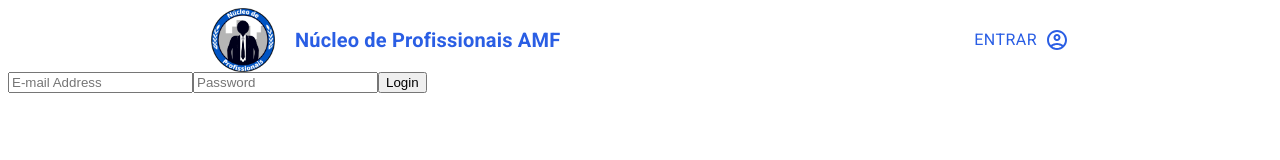
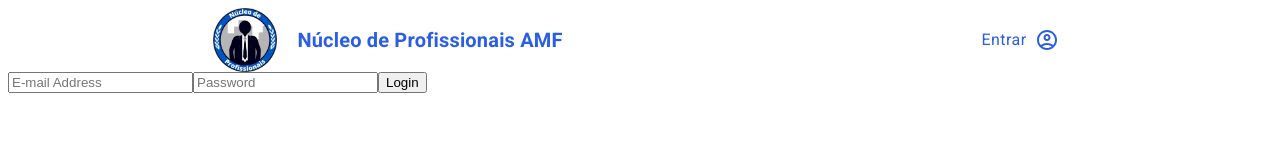
Before and after one commit to faculdadeam/vagas_amf_frontend, a React (Create React App) app: page / in a window 1280 px wide. Shown: the top 160 px of the page. Built offline with nearby package versions, Linux system fonts and the light colour scheme; no server answers.

Commit message:
Updated appbar to correct style
Updated buttons and text

```diff
--- a/src/components/AppBar/index.tsx
+++ b/src/components/AppBar/index.tsx
@@ -9,6 +9,7 @@ import AccountCircleOutlinedIcon from "@mui/icons-material/AccountCircleOutlined
 import { useNavigate } from "react-router-dom";
 import { auth } from "../../hooks/auth";
 import { useAuthState } from "react-firebase-hooks/auth";
+import { ExitToApp } from "@mui/icons-material";
 
 const Appbar: React.FC<any> = () => {
   const navigate = useNavigate();
@@ -32,17 +33,24 @@ const Appbar: React.FC<any> = () => {
         </Toolbar>
         <Toolbar sx={{ flexDirection: "row" }}>
           {user ? (
-            <></>
+            <Button
+              style={{ color: "#2A5EE4", fontSize: 16, fontWeight: 400, textTransform: "none" }}
+              color="inherit"
+              onClick={() => auth.signOut()}
+            >
+              Sair
+              <ExitToApp style={{ fill: "#2A5EE4", marginLeft: 8 }} />
+            </Button>
           ) : (
             <Button
-              style={{ color: "#2A5EE4", fontSize: 16, fontWeight: 400 }}
+              style={{ color: "#2A5EE4", fontSize: 16, fontWeight: 400, textTransform: "none" }}
               color="inherit"
               onClick={() => navigate("/")}
             >
               Entrar
+              <AccountCircleOutlinedIcon style={{ fill: "#2A5EE4", marginLeft: 8 }} />
             </Button>
           )}
-          <AccountCircleOutlinedIcon style={{ fill: "#2A5EE4" }} />
         </Toolbar>
       </AppBar>
     </Box >
```
